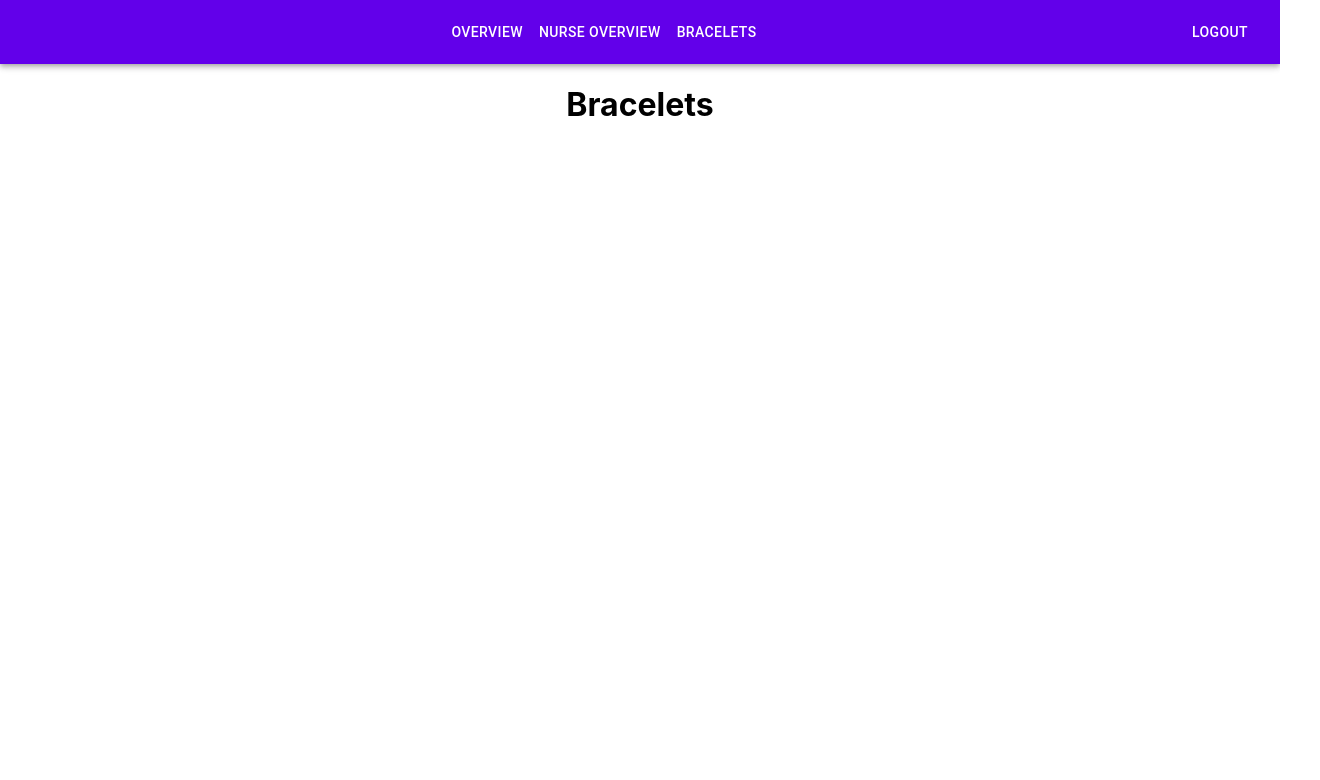
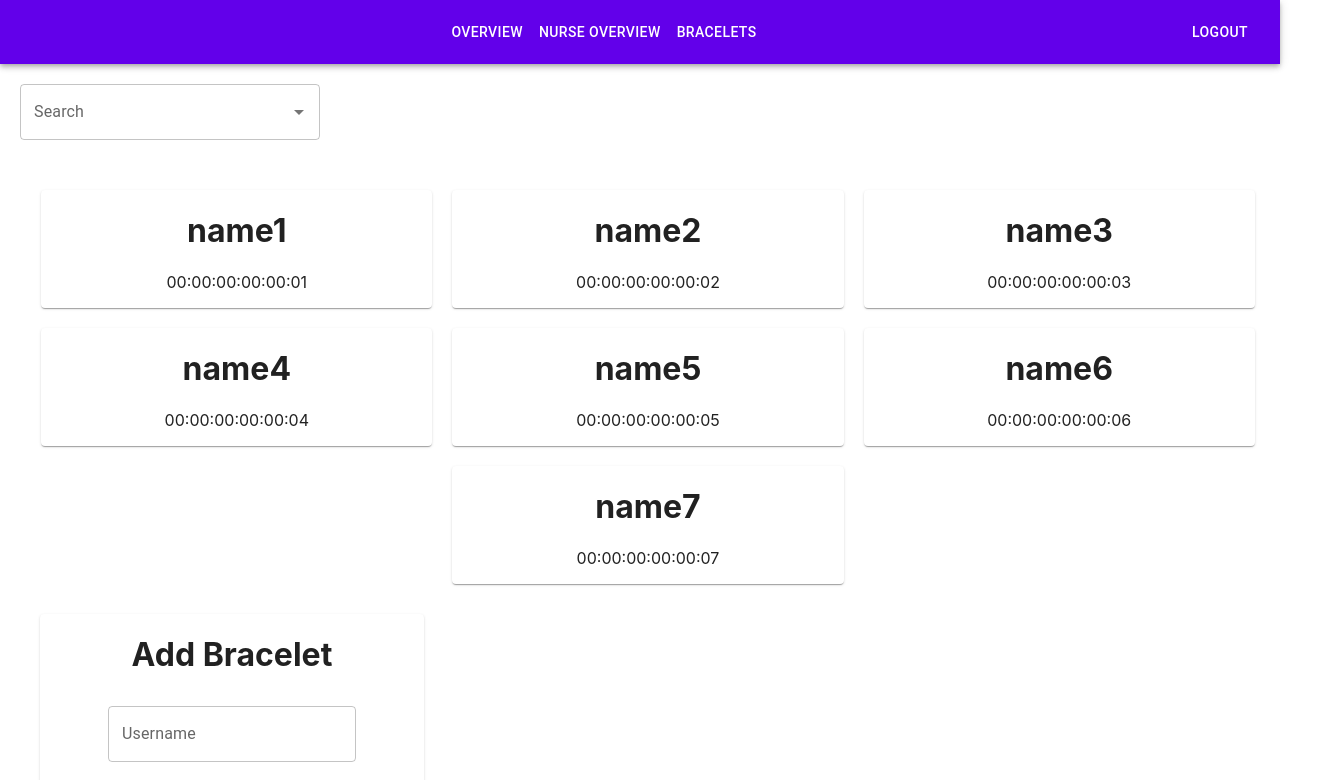
Before and after one commit to ASTESS/bracelet-interface, a React (Create React App) app: page /bracelets in a window 1280 px wide. Shown: the top 780 px of the page, 1320 px wide, since content can reach past the window. Built offline with nearby package versions, Linux system fonts and the light colour scheme; no server answers.

Commit message:
Bracelet overview

```diff
--- /dev/null
+++ b/src/Components/BraceletCard.js
@@ -0,0 +1,24 @@
+import {Button, Card} from "@mui/material";
+import {useState} from "react";
+
+export default function BraceletCard(props){
+    const [open, setOpen] = useState(false);
+
+    if(open){
+        return(
+            <Card style={{width: "30%", margin: 10, alignContent: "center", height: "20%"}}>
+                <Button variant="contained"  onClick={() => props.deleteBracelet(props.bracelet.id)}>Delete</Button>
+                <Button variant="contained" onClick={() => setOpen(false)}>Close</Button>
+            </Card>
+        )
+
+    }else {
+        return(
+            <Card style={{width: "30%", margin: 10, height: "20%"}} onClick={() => setOpen(true)}>
+                <h1>{props.bracelet.username}</h1>
+                <p>{props.bracelet.macAddress}</p>
+            </Card>
+        )
+    }
+
+}
--- a/src/Components/NurseCard.js
+++ b/src/Components/NurseCard.js
@@ -9,7 +9,7 @@ export default function NurseCard(props) {
 
     if(open){
         return (
-            <Card style={{width: "60%"}}>
+            <Card style={{width: "30%", margin: 10}}>
                 <TextField
                     style={{width: "90%",marginTop: 20, alignSelf: "center"}}
                     label="Username"
@@ -22,16 +22,19 @@ export default function NurseCard(props) {
                     value={number}
                     onChange={e => setNumber(e.target.value)}
                 />
-                <Box style={{display: "flex", flexDirection: "row"}}>
+                <Box style={{display: "flex", flexDirection: "row",alignItems: "center", justifyContent: "center", padding: 10}}>
                     <Button
                         variant={"contained"}
-                        style={{alignSelf: "center", flex: 1, margin: 10}}
-                        onClick={() => props.deleteNurse(props.nurse)}>
+                        style={{flex:1, marginRight: 5}}
+                        onClick={() => {
+                            props.deleteNurse(props.nurse);
+                            setOpen(false);
+                        }}>
                         Delete
                     </Button>
                     <Button
                         variant={"contained"}
-                        style={{alignSelf: "flex-end", flex: 1, margin: 10}}
+                        style={{flex:1, marginLeft: 5}}
                         onClick={() => {
                             props.updateNurse(props.nurse, username, number);
                             setOpen(false);
@@ -53,7 +56,11 @@ export default function NurseCard(props) {
         );
     }else{
         return (
-            <Card style={{width: "60%"}} onClick={() => setOpen(true)}>
+            <Card style={{width: "30%", margin: 10}} onClick={() => {
+                setOpen(true);
+                setUsername(props.nurse.username);
+                setNumber(props.nurse.number);
+            }}>
                 <h1>{props.nurse.username}</h1>
                 <p>{props.nurse.number}</p>
             </Card>
--- a/src/Pages/Bracelets.js
+++ b/src/Pages/Bracelets.js
@@ -1,7 +1,113 @@
+import BraceletCard from "../Components/BraceletCard";
+import {useEffect, useState} from "react";
+import {Autocomplete, Button, Card, Grid, TextField} from "@mui/material";
+
 export default function Bracelets(){
-  return (
-    <div>
-      <h1>Bracelets</h1>
-    </div>
-  );
+    const [bracelets, setBracelets] = useState([
+        {id: 1,username: "name1", macAddress: "00:00:00:00:00:01"},
+        {id: 2,username: "name2", macAddress: "00:00:00:00:00:02"},
+        {id: 3,username: "name3", macAddress: "00:00:00:00:00:03"},
+        {id: 4,username: "name4", macAddress: "00:00:00:00:00:04"},
+        {id: 5,username: "name5", macAddress: "00:00:00:00:00:05"},
+        {id: 6,username: "name6", macAddress: "00:00:00:00:00:06"},
+        {id: 7,username: "name7", macAddress: "00:00:00:00:00:07"},
+    ]);
+
+    const [search, setSearch] = useState("");
+    const [sort, setSort] = useState("");
+
+    const [username, setUsername] = useState("");
+    const [macAddress, setMacAddress] = useState("");
+
+    useEffect(() => {
+        fetch("http://localhost:3333/get-bracelets", {
+            method: "GET",
+            headers: {
+                "Content-Type": "application/json",
+                "Authorization": "Bearer " + localStorage.getItem("token")
+            }
+        })
+            .then(res => res.json())
+            .then(data => {
+                setBracelets(data);
+            })
+            .catch(err => console.log(err));
+    }, []);
+
+    function addBracelet(bracelet){
+        setBracelets([...bracelets, bracelet]);
+
+        fetch("http://localhost:8080/add-bracelet", {
+            method: "POST",
+            headers: {
+                "Content-Type": "application/json",
+                "Authorization": "Bearer " + localStorage.getItem("token")
+            },
+            body: new URLSearchParams({
+                "username": bracelet.username,
+                "macAddress": bracelet.macAddress
+            }).toString(),
+        })
+    }
+
+    function deleteBracelet(id){
+        setBracelets(bracelets.filter(n => n.id !== id));
+        fetch( `http://localhost:3333/bracelets/${id}`, {
+            method: "DELETE",
+            headers: {
+                "Content-Type": "application/json",
+                "Authorization": "Bearer " + localStorage.getItem("token")
+            },
+        });
+    }
+
+    return(
+        <div style={{padding: 20, height: "100%", width: "100%"}}>
+            <div style={{width: "30%", top: "5%", left: 10}}>
+                <Autocomplete
+                    id="search"
+                    value={search}
+                    options={bracelets.map(option => option.username)}
+                    style={{ width: 300 }}
+                    onChange={(event, newValue) => {
+                        if( newValue !== null ){
+                            setSearch(newValue);
+                        }else {
+                            setSearch("");
+                        }
+                    }}
+                    renderInput={params => (
+                        <TextField
+                            {...params}
+                            label="Search"
+                            variant="outlined"
+                        />
+                    )}
+                />
+            </div>
+            <Grid style={{paddingTop: "5%", display: 'flex',
+                alignItems: 'center',
+                justifyContent: 'center',}} container spacing={3}>
+                {bracelets.filter(bracelet => bracelet.username.toLowerCase().includes(search.toLowerCase())).map(bracelet => (
+                    <BraceletCard
+                        key={bracelet.id}
+                        bracelet={bracelet}
+                        deleteBracelet={deleteBracelet}
+                    />
+                ))}
+            </Grid>
+
+            <Card style={{width: "30%", margin: 20}}>
+                <h1>Add Bracelet</h1>
+                <TextField style={{margin: 10}} label="Username" variant="outlined" value={username} onChange={(event) => setUsername(event.target.value)}/>
+                <TextField style={{margin: 10}} label="Mac Address" variant="outlined" value={macAddress} onChange={(event) => setMacAddress(event.target.value)}/>
+                <Button style={{margin: 10}} variant="contained" color="primary" onClick={() => {
+                    addBracelet({id: (Object.keys(bracelets).length + 1), username: username, macAddress: macAddress});
+                    setUsername("");
+                    setMacAddress("");
+                }}>Add Nurse</Button>
+            </Card>
+        </div>
+
+    )
 }
--- a/src/Pages/nurseOverview.js
+++ b/src/Pages/nurseOverview.js
@@ -103,13 +103,11 @@ export default function NurseOverview(){
                 />
             </div>
 
-            <Grid style={{paddingTop: "5%"}} container spacing={3}>
+            <Grid style={{paddingTop: "5%", display: 'flex', alignItems: 'center', justifyContent: 'center'}} container spacing={3}>
                 {nurses.map(nurse => {
                     if(search === "" || nurse.username.toLowerCase().includes(search.toLowerCase())){
                         return(
-                            <Grid item xs={12} sm={6} md={4} lg={3} key={nurse.id}>
                                 <NurseCard nurse={nurse} updateNurse={updateNurse} deleteNurse={deleteNurse}/>
-                            </Grid>
                         )
                     }
                 })}
```
